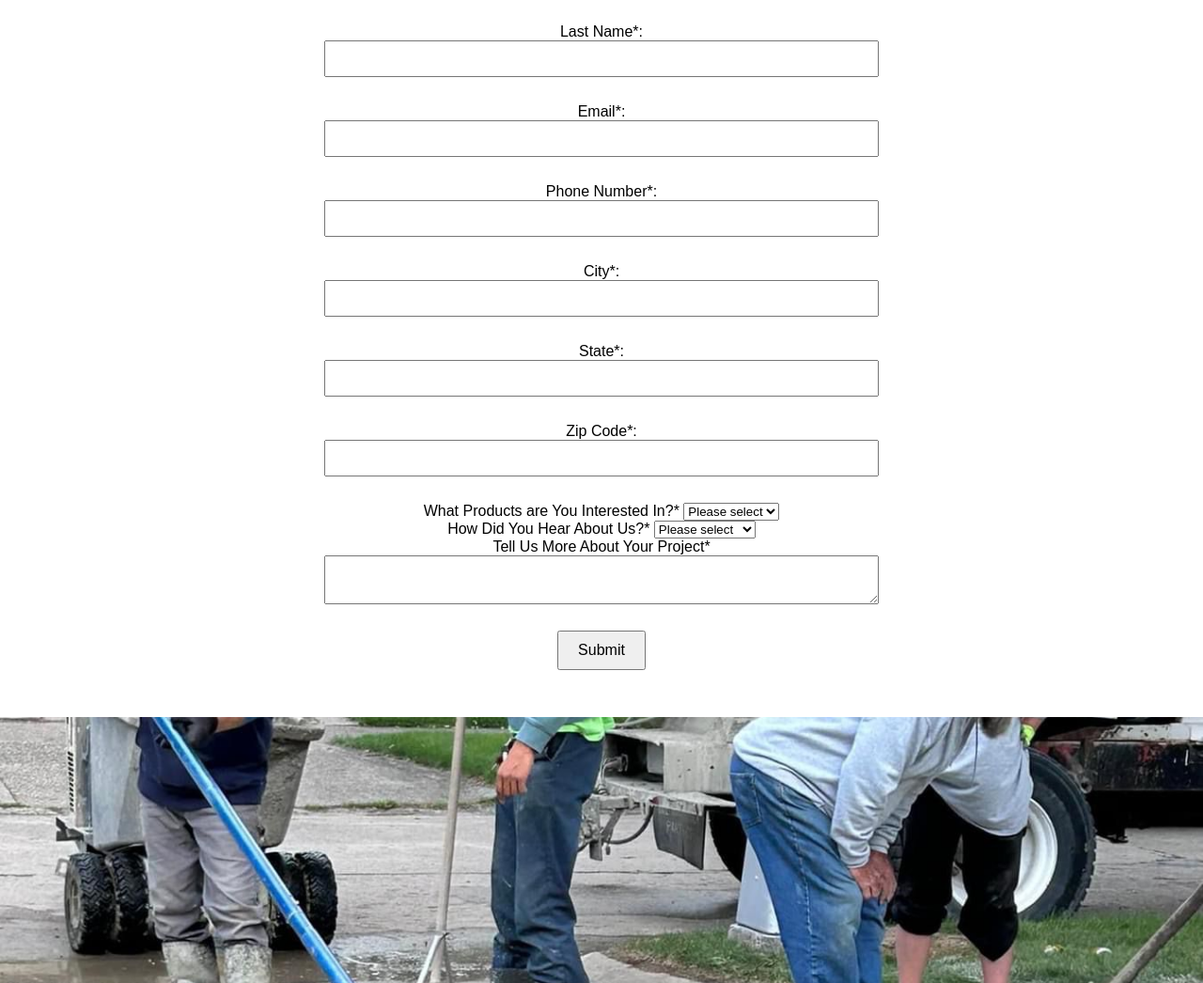
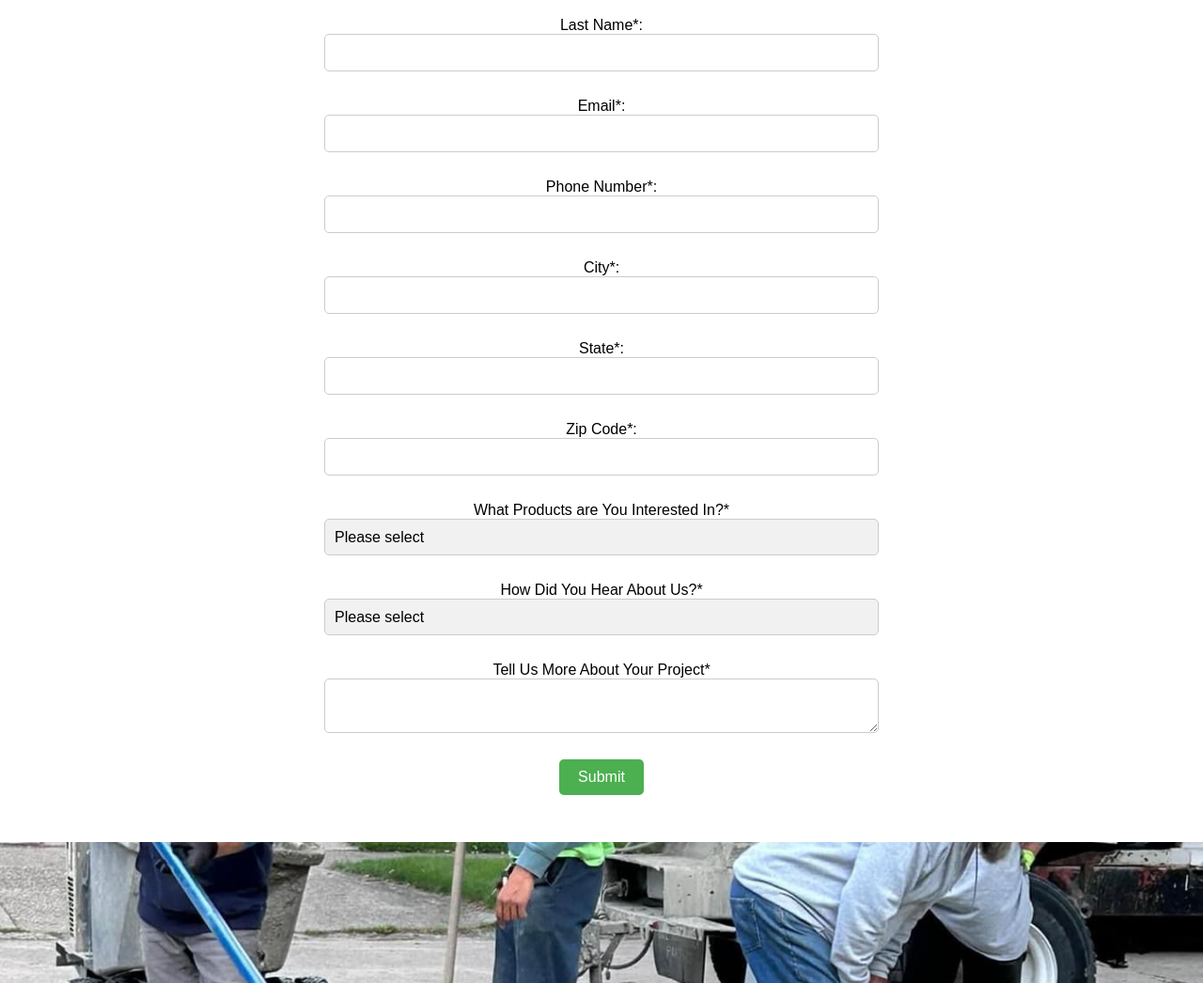
Before and after one commit to moose2002/website, a plain HTML site: page index.html in a window 1280 px wide. Shown: the part 1374-2420 px from the top of the page at 94% size. Drawn offline with Linux system fonts and the light colour scheme.

Commit message:
Update styles.css

```diff
--- a/styles.css
+++ b/styles.css
@@ -122,14 +122,51 @@ img, video {
 }
 
 /* Form Styling */
-#contactForm input, #contactForm textarea {
+/* Form Styling */
+#contactForm input, #contactForm textarea, #contactForm select {
     width: 50%;
     padding: 10px;
     margin-bottom: 10px;
     display: block;
     margin-left: auto;
     margin-right: auto;
+    font-size: 16px;
+    border: 1px solid #ccc;
+    border-radius: 5px;
 }
+
+/* Drop-down (select) Menu Styling */
+#contactForm select {
+    appearance: none; /* Removes default browser styling */
+    background-color: #f1f1f1;
+    border: 1px solid #ccc;
+    padding: 10px;
+    font-size: 16px;
+    border-radius: 5px;
+    cursor: pointer;
+}
+
+/* Dropdown arrow styling */
+#contactForm select:focus {
+    outline: none;
+    border-color: #4CAF50;
+}
+
+/* Styling for the button */
+button {
+    padding: 10px 20px;
+    font-size: 16px;
+    background-color: #4CAF50;
+    color: white;
+    border: none;
+    border-radius: 5px;
+    cursor: pointer;
+}
+
+button:hover {
+    background-color: #45a049;
+}
+
 
 /* Button styling */
 button {
```
